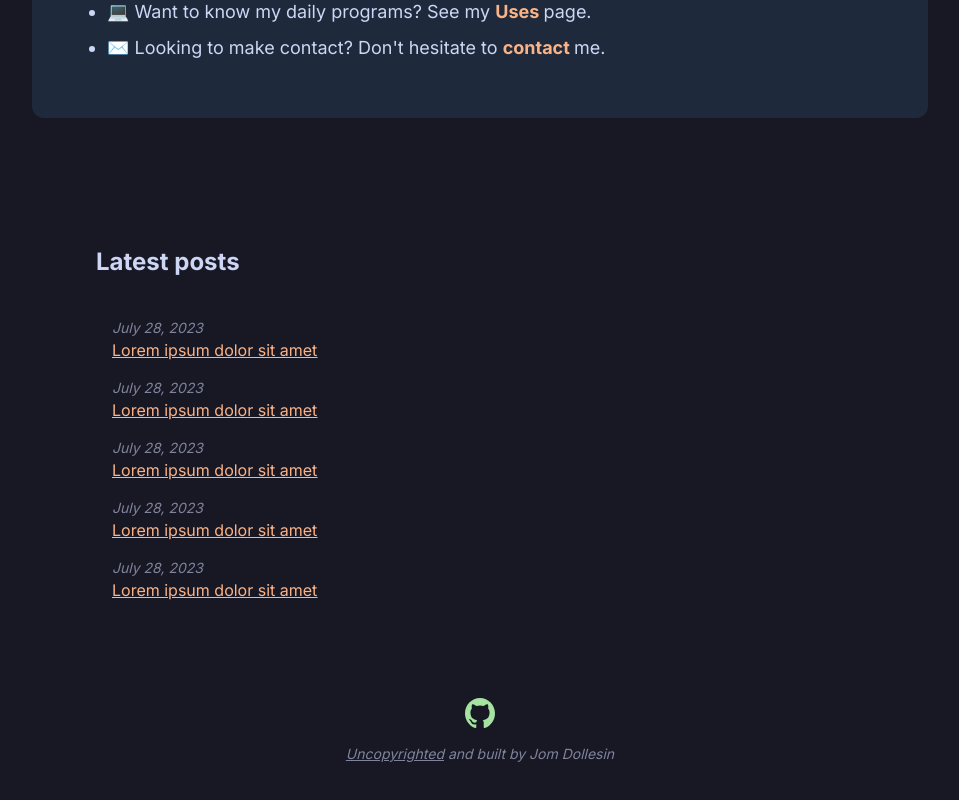
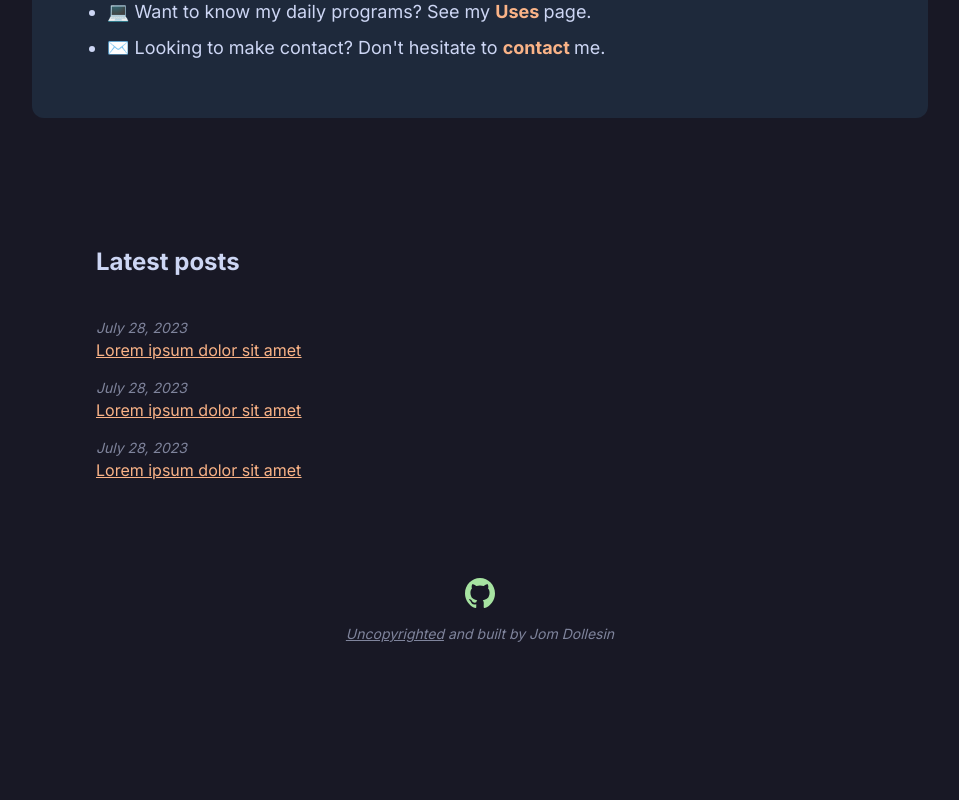
Before and after one commit to codewithjom/homepage, a Next.js app: page / in a window 1280 px wide. Shown: the part 882-1682 px from the top of the page, without its empty margins (160-1119 px from the left). After the commit the page ends 1566 px from the top, so only its background shows below. Built offline with nearby package versions, Linux system fonts and the light colour scheme.

Commit message:
fix: removing the margin and show only 3 ids.

```diff
--- a/app/components/LatestPosts.tsx
+++ b/app/components/LatestPosts.tsx
@@ -8,8 +8,8 @@ export default function LatestPost() {
         <h1 className='text-center text-2xl font-bold my-10 lg:mt-32 lg:text-start'>Latest posts</h1>
         <div>
           <ul className='space-y-4'>
-            {posts.map(item => (
-              <div key={item.id} className='mx-4'>
+            {posts.slice(0, 3).map(item => (
+              <div key={item.id}>
                 <li className='italic text-[#7F849C] text-sm'>{item.date}</li>
                 <li className='text-[#FAB387] underline'>
                   <Link href={item.link}>{item.title}</Link>
```
